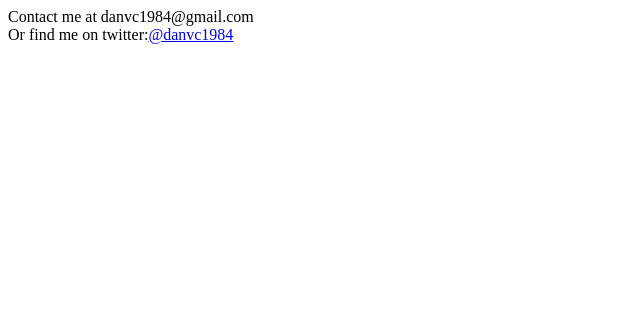
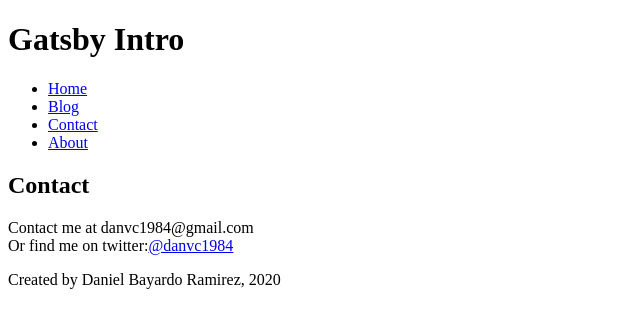
Before and after one commit to Danvc1984/course-cluster, a Gatsby site in the folder gatsbyMeadTutorial/bootcampGB/: page /contact in a window 1280 px wide. Shown: the whole page, without its empty margins (0-640 px from the left). Built offline with nearby package versions, Linux system fonts and the light colour scheme; Gatsby itself is replaced by a stand-in of ours.

Commit message:
Navigation and layout

```diff
--- /dev/null
+++ b/gatsbyMeadTutorial/bootcampGB/src/components/Header.js
@@ -0,0 +1,27 @@
+import React from "react"
+import { Link } from "gatsby"
+const Header = () => {
+  return (
+    <div>
+      <h1>Gatsby Intro</h1>
+      <nav>
+        <ul>
+          <li>
+            <Link to="/">Home</Link>
+          </li>
+          <li>
+            <Link to="/blog">Blog</Link>
+          </li>
+          <li>
+            <Link to="/contact">Contact</Link>
+          </li>
+          <li>
+            <Link to="/about">About</Link>
+          </li>
+        </ul>
+      </nav>
+    </div>
+  )
+}
+
+export default Header
--- /dev/null
+++ b/gatsbyMeadTutorial/bootcampGB/src/components/Layout.js
@@ -0,0 +1,15 @@
+import React from "react"
+import Header from "./Header"
+import Footer from "./footer"
+
+const Layout = props => {
+  return (
+    <>
+      <Header />
+      {props.children}
+      <Footer />
+    </>
+  )
+}
+
+export default Layout
--- /dev/null
+++ b/gatsbyMeadTutorial/bootcampGB/src/components/footer.js
@@ -0,0 +1,11 @@
+import React from "react"
+
+const Footer = () => {
+  return (
+    <footer>
+      <p>Created by Daniel Bayardo Ramirez, 2020</p>
+    </footer>
+  )
+}
+
+export default Footer
--- a/gatsbyMeadTutorial/bootcampGB/src/pages/contact.js
+++ b/gatsbyMeadTutorial/bootcampGB/src/pages/contact.js
@@ -1,14 +1,16 @@
 import React from "react"
+import Layout from "../components/Layout"
 
 const contactPage = () => {
   return (
-    <div>
+    <Layout>
+      <h2>Contact</h2>
       <div>Contact me at danvc1984@gmail.com</div>
       <div>
         Or find me on twitter:
         <a href="https://twitter.com/danvc1984">@danvc1984</a>
       </div>
-    </div>
+    </Layout>
   )
 }
 
```
Also changed, not shown: gatsbyMeadTutorial/bootcampGB/src/pages/about.js (+4 -4 lines), gatsbyMeadTutorial/bootcampGB/src/pages/blog.js (+7 -2 lines), gatsbyMeadTutorial/bootcampGB/src/pages/index.js (+5 -4 lines).
